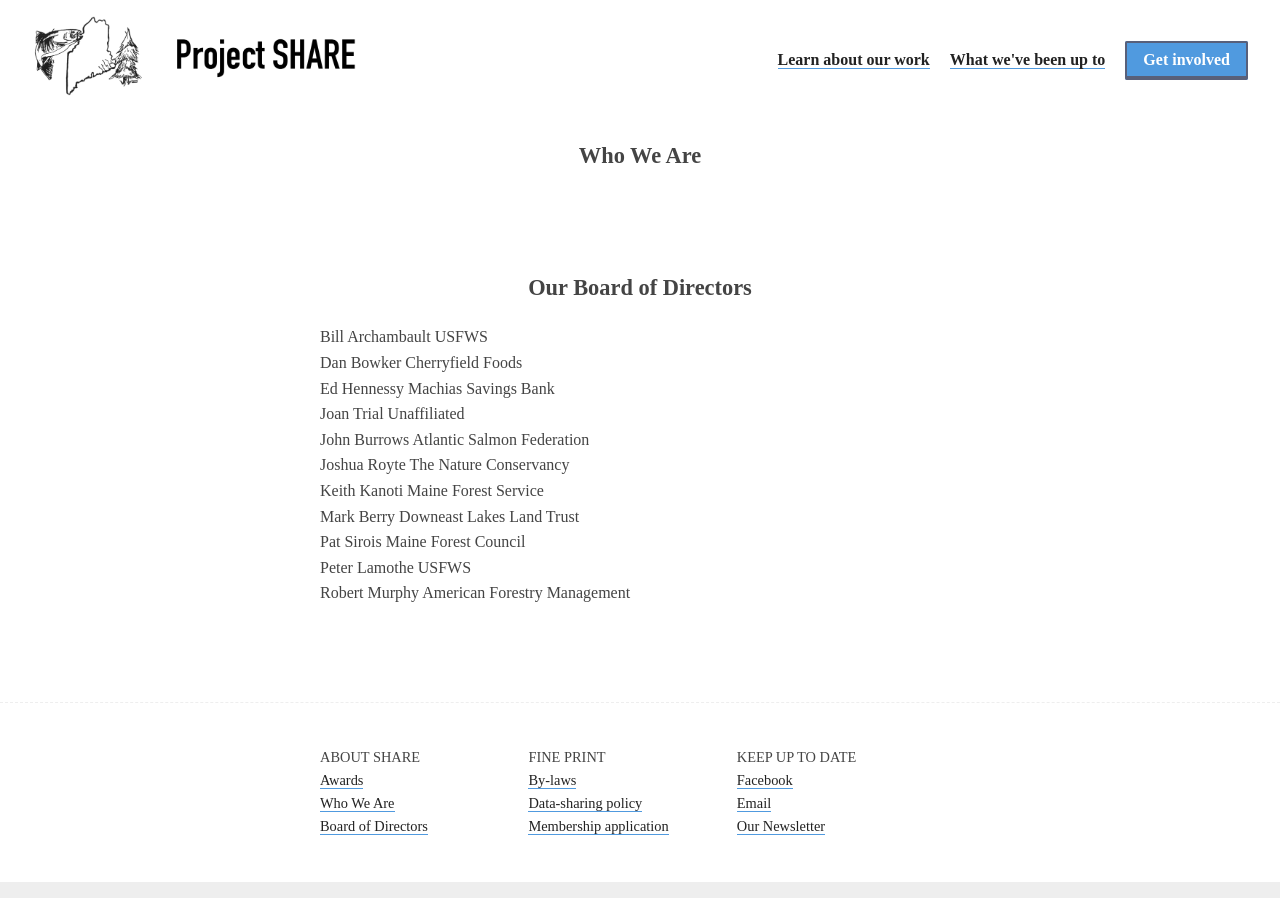
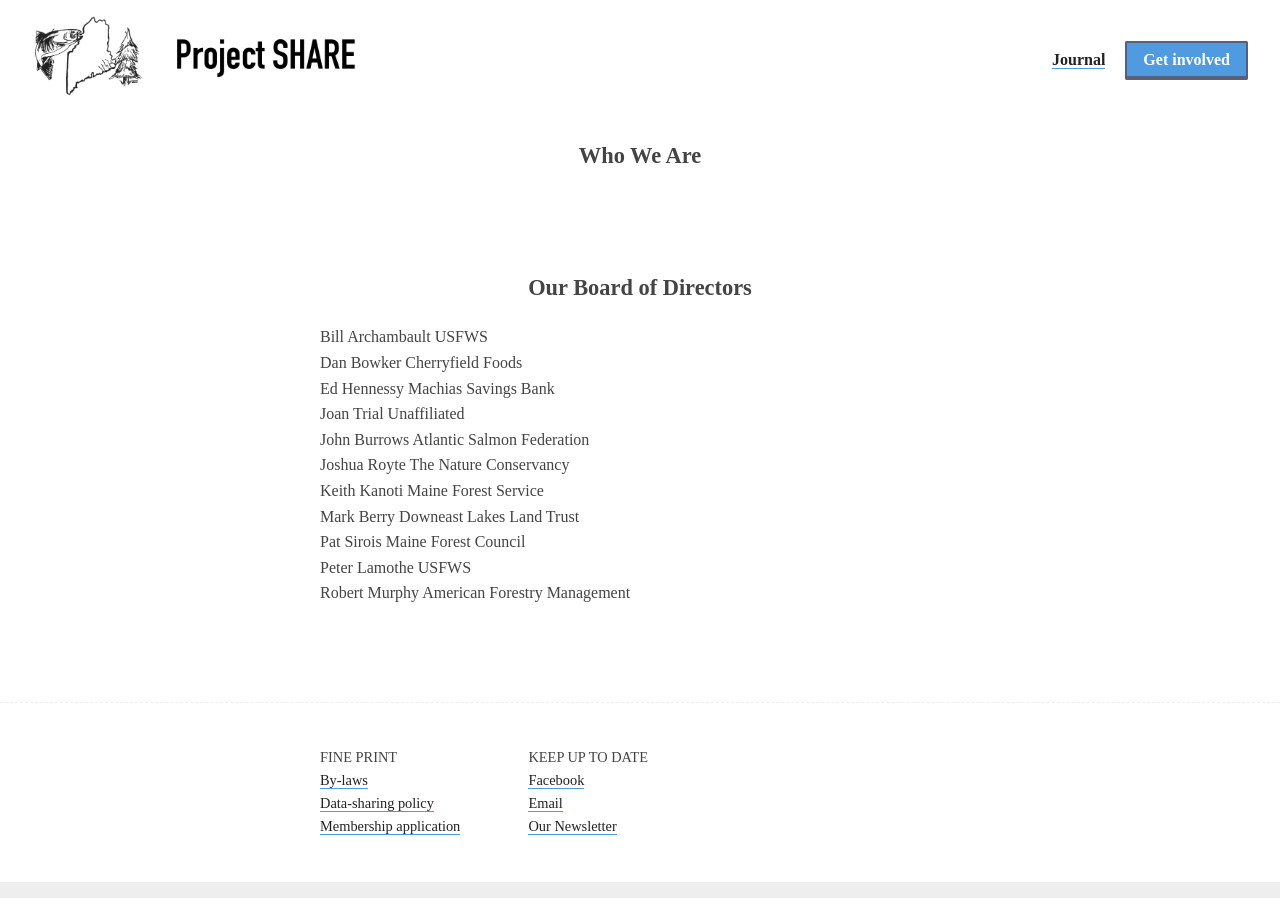
Before and after one commit to salmonhabitat/salmonhabitat, a Jekyll site: the page built from about.html, in a window 1280 px wide. Built offline with Jekyll 4.4.1, drawn with Linux system fonts in a browser that asks for light colours; nearby versions of some CDN libraries.

Commit message:
removed about references

```diff
--- a/_includes/footer.html
+++ b/_includes/footer.html
@@ -1,11 +1,11 @@
 <footer>
 	<div class='content'>
-		<ul>
-			<li class='capitalize'>About SHARE</li>
-			<li><a href='/about.html#awards'>Awards</a></li>
-			<li><a href='/about.html#us'>Who We Are</a></li>
-			<li><a href='/about.html#board'>Board of Directors</a></li>
-		</ul>
+		<!-- <ul> -->
+		<!-- 	<li class='capitalize'>About SHARE</li> -->
+		<!-- 	<li><a href='/about.html#awards'>Awards</a></li> -->
+		<!-- 	<li><a href='/about.html#us'>Who We Are</a></li> -->
+		<!-- 	<li><a href='/about.html#board'>Board of Directors</a></li> -->
+		<!-- </ul> -->
 		<ul>
 			<li class='capitalize'>Fine Print</li>
 			<li><a href='assets/files/by-laws.pdf'>By-laws</a></li>
--- a/_includes/header.html
+++ b/_includes/header.html
@@ -6,8 +6,8 @@
 	</div>
 	<nav>
 		<ul>
-			<li><a href='/about'>Learn about our work</a></li>
-			<li><a href='/journal'>What we've been up to</a></li>
+			<!-- <li><a href='/about'>Learn about our work</a></li> -->
+			<li><a href='/journal'>Journal</a></li>
 			<li class='button'><a href='/get-involved'>Get involved</a></li>
 		</ul>
 	</nav>
```
